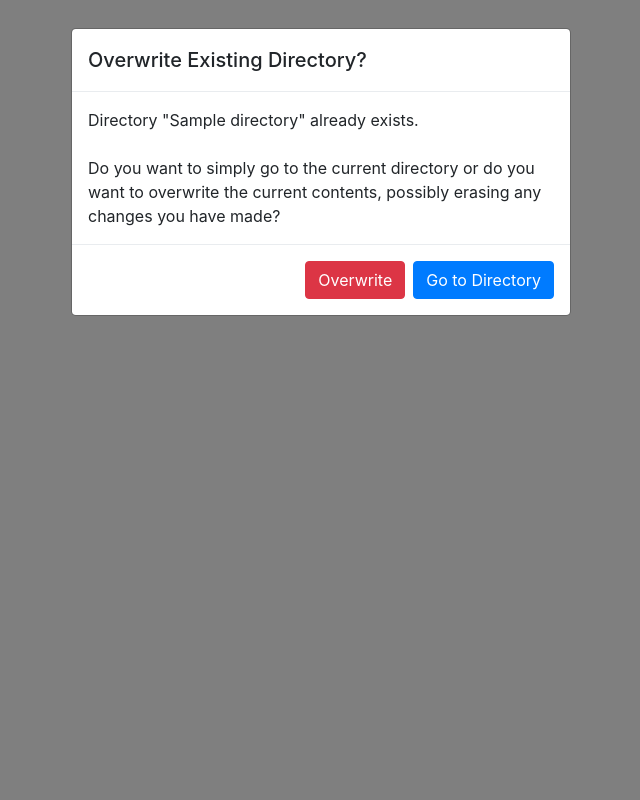
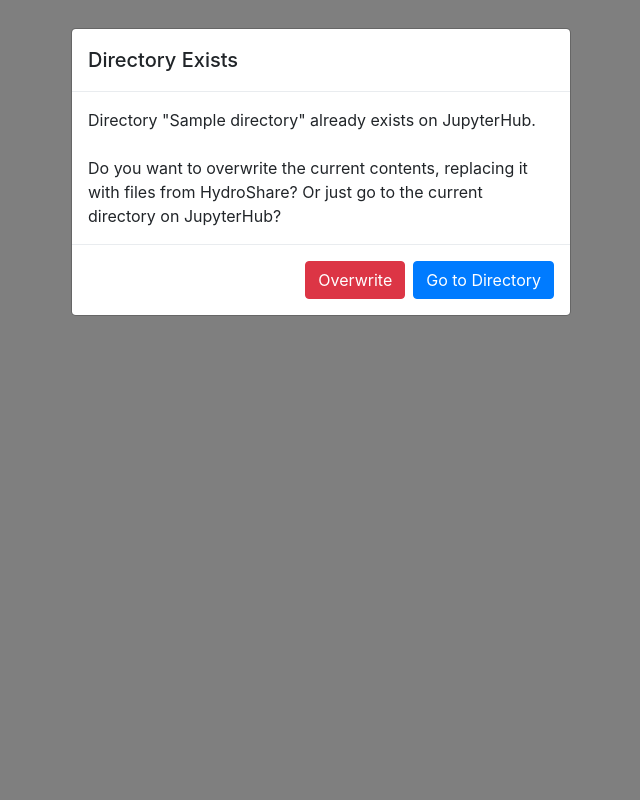
Before and after one commit to jupyterhub/nbgitpuller, a Python web app: template nbfetch/templates/confirm.html in a window 1280 px wide. Shown: the whole page, without its empty margins (319-959 px from the left). Run offline with Jinja, Linux system fonts and the light colour scheme; the template is opened without the code that fills it: most values are stand-ins (such as "Sample title", 1, 10 or a date in 2020); some libraries are stand-ins or nearby versions.

Commit message:
tweaks to modal dialog

```diff
--- a/nbfetch/templates/confirm.html
+++ b/nbfetch/templates/confirm.html
@@ -21,13 +21,13 @@
     <div class="modal-dialog" role="document">
       <div class="modal-content">
         <div class="modal-header">
-          <h5 class="modal-title" id="confirmModalLabel">Overwrite Existing Directory?</h5>
+          <h5 class="modal-title" id="confirmModalLabel">Directory Exists</h5>
         </div>
         <div class="modal-body">
-          Directory "{{directory}}" already exists.
+          Directory "{{directory}}" already exists on JupyterHub.
           <br><br>
-          Do you want to simply go to the current directory or
-          do you want to overwrite the current contents, possibly erasing any changes you have made?
+          Do you want to overwrite the current contents, replacing it with files from HydroShare?
+          Or just go to the current directory on JupyterHub?
         </div>
         <div class="modal-footer">
           <button id="overwrite" class="btn btn-danger" data-dismiss="modal">Overwrite</button>
```
